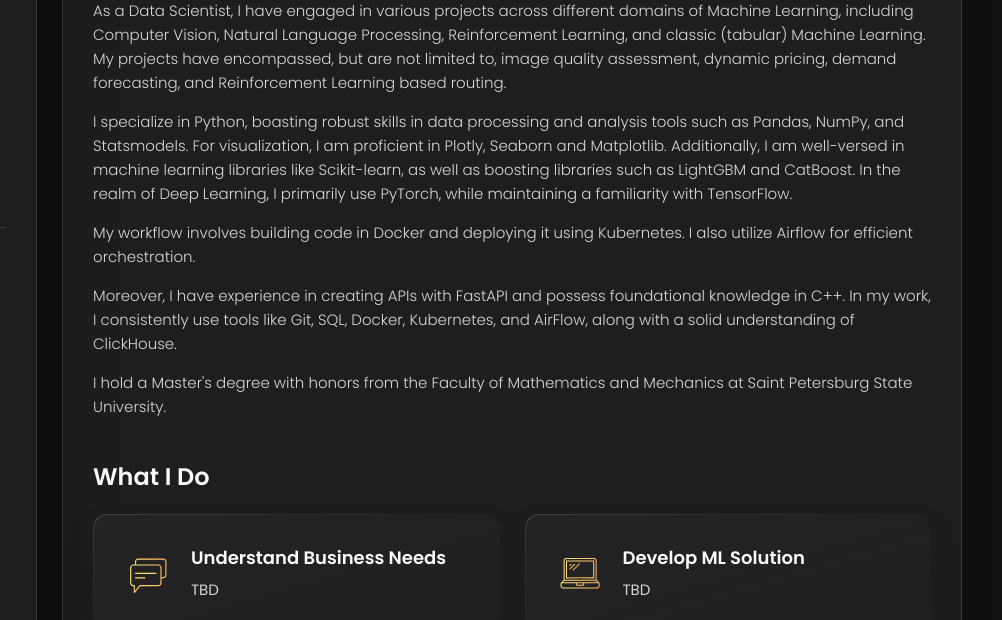
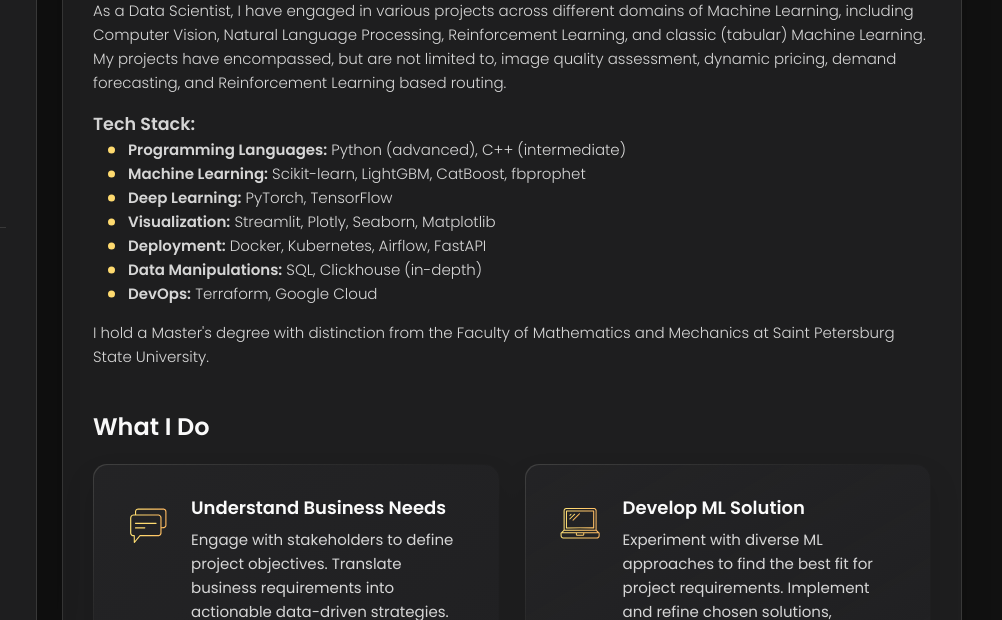
Before and after one commit to NikiforovG/nikiforovg.github.io, a plain HTML site: page index.html in a window 1280 px wide. Shown: the part 180-800 px from the top of the page, 278-1280 px from the left. Drawn offline with nearby package versions, Linux system fonts and the light colour scheme.

Commit message:
Add tech stack in about section

```diff
--- a/assets/css/style.css
+++ b/assets/css/style.css
@@ -505,6 +505,28 @@ main {
 }
 
 .about-text p { margin-bottom: 15px; }
+
+.about-text ul {
+    padding-left: 15px;
+    margin-left: 0;
+}
+
+.about-text li {
+    position: relative;
+    padding-left: 20px; /* Adjust as needed */
+}
+
+.about-text li::before {
+    content: ''; /* Necessary for a pseudo-element */
+    position: absolute;
+    left: 0; /* Adjust as needed */
+    top: 50%; /* Adjust for vertical alignment */
+    transform: translateY(-50%); /* Center align vertically */
+    height: 7px; /* Size of the circle */
+    width: 7px; /* Size of the circle */
+    background-color: var(--orange-yellow-crayola); /* Your specified color */
+    border-radius: 50%; /* Makes it a circle */
+}
 
 
 
--- a/index.html
+++ b/index.html
@@ -43,6 +43,7 @@
 
       <figure class="avatar-box">
         <img src="./assets/images/my-avatar.png" alt="Gleb Nikiforov" width="80">
+<!--        <img src="./assets/images/profile.jpeg" alt="Gleb Nikiforov" width="80">-->
       </figure>
 
       <div class="info-content">
@@ -203,29 +204,22 @@
           routing.
         </p>
 
-        <p>
-          I specialize in Python, boasting robust skills in data processing and analysis tools such as Pandas,
-          NumPy,
-          and Statsmodels. For visualization, I am proficient in Plotly, Seaborn and Matplotlib. Additionally,
-          I am well-versed in machine learning libraries like Scikit-learn, as well as boosting libraries
-          such as LightGBM and CatBoost. In the realm of Deep Learning, I primarily use PyTorch,
-          while maintaining a familiarity with TensorFlow.
-        </p>
+        <h3>Tech Stack:</h3>
+        <ul>
+          <li><strong>Programming Languages:</strong> Python (advanced), C++ (intermediate)</li>
+          <li><strong>Machine Learning:</strong> Scikit-learn, LightGBM, CatBoost, fbprophet</li>
+          <li><strong>Deep Learning:</strong> PyTorch, TensorFlow</li>
+          <li><strong>Visualization:</strong> Streamlit, Plotly, Seaborn, Matplotlib</li>
+          <li><strong>Deployment:</strong> Docker, Kubernetes, Airflow, FastAPI</li>
+          <li><strong>Data Manipulations:</strong> SQL, Clickhouse (in-depth)</li>
+          <li><strong>DevOps:</strong> Terraform, Google Cloud</li>
+        </ul>
+
+        <p/>
 
         <p>
-          My workflow involves building code in Docker and deploying it using Kubernetes.
-          I also utilize Airflow for efficient orchestration.
-        </p>
-
-        <p>
-          Moreover, I have experience in creating APIs with FastAPI and possess foundational knowledge in C++.
-          In my work, I consistently use tools like Git, SQL, Docker, Kubernetes, and AirFlow,
-          along with a solid understanding of ClickHouse.
-        </p>
-
-        <p>
-          I hold a Master's degree with honors
-          from the Faculty of Mathematics and Mechanics at Saint Petersburg State University.
+          I hold a Master's degree with distinction from the Faculty of Mathematics and Mechanics
+          at Saint Petersburg State University.
         </p>
       </section>
 
@@ -251,7 +245,8 @@
               <h4 class="h4 service-item-title">Understand business needs</h4>
 
               <p class="service-item-text">
-                TBD
+                Engage with stakeholders to define project objectives.
+                Translate business requirements into actionable data-driven strategies.
               </p>
             </div>
 
@@ -267,7 +262,8 @@
               <h4 class="h4 service-item-title">Develop ML Solution</h4>
 
               <p class="service-item-text">
-                TBD
+                Experiment with diverse ML approaches to find the best fit for project requirements.
+                Implement and refine chosen solutions, ensuring optimal performance and scalability.
               </p>
             </div>
 
@@ -283,7 +279,8 @@
               <h4 class="h4 service-item-title">Deploy Solution</h4>
 
               <p class="service-item-text">
-                TBD
+                Utilize Docker and Kubernetes for efficient deployment.
+                Integrate models into production with robust scalability.
               </p>
             </div>
 
@@ -299,7 +296,8 @@
               <h4 class="h4 service-item-title">Set up monitoring</h4>
 
               <p class="service-item-text">
-                TBD
+                Implement monitoring systems for model performance.
+                Establish automated pipelines for continuous data analysis and model retraining.
               </p>
             </div>
 
@@ -345,7 +343,7 @@
 
         <div class="title-wrapper">
           <div class="icon-box">
-            <ion-icon name="book-outline"></ion-icon>
+            <ion-icon name="briefcase-outline"></ion-icon>
           </div>
 
           <h3 class="h3">Experience</h3>
```
